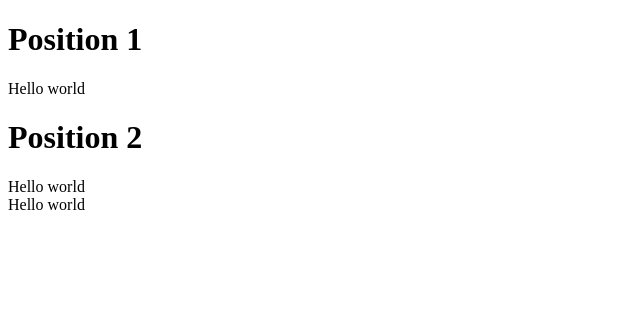
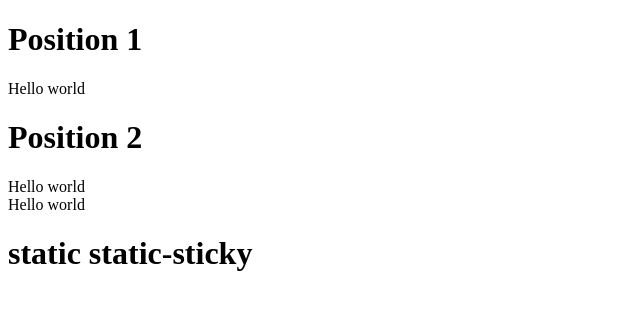
Before and after one commit to teshayevabbos/dep_loy, a plain HTML site: page index.html in a window 1280 px wide. Shown: the whole page, without its empty margins (0-640 px from the left). Drawn offline with Linux system fonts and the light colour scheme.

Commit message:
html fayli sticky

```diff
--- a/index.html
+++ b/index.html
@@ -37,5 +37,11 @@
   <div class="static-relatively">
     Hello world
 </div>
+
+
+
+<div class="static-sticky">
+  <h1>static static-sticky</h1>
+</div>
 </body>
 </html>
```
